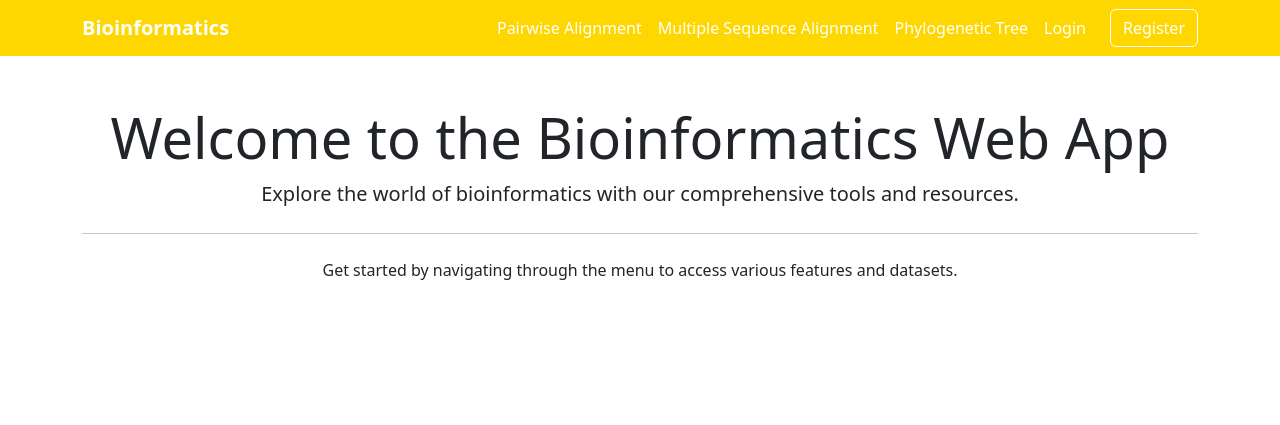
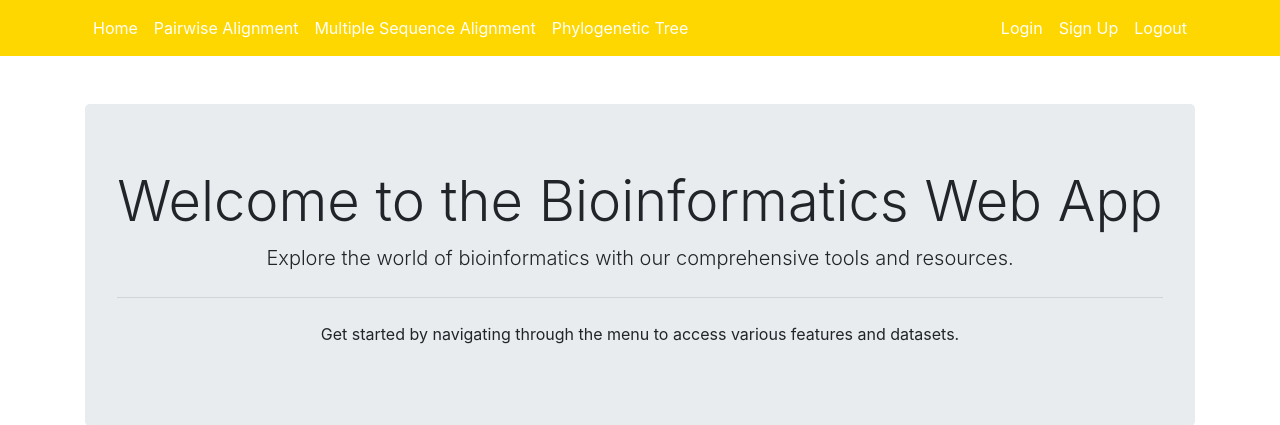
Before and after one commit to Salomon700/Bioinfo_portfolio-project, a Flask app: page / in a window 1280 px wide. Shown: the top 425 px of the page. Run offline with Flask 3, Linux system fonts and the light colour scheme; some libraries are stand-ins or nearby versions.

Commit message:
Front-end completed

```diff
--- a/website/templates/base.html
+++ b/website/templates/base.html
@@ -2,80 +2,112 @@
 <html lang="en">
   <head>
     <meta charset="UTF-8" />
-    <meta name="viewport" content="width=device-width, initial-scale=1.0" />
-    <title>{% block title %}Bioinformatics Web App{% endblock %}</title>
-    <!-- Bootstrap CSS -->
+    <meta name="viewport" content="width=device-width, initial-scale=1" />
     <link
-      href="https://cdn.jsdelivr.net/npm/bootstrap@5.3.0-alpha1/dist/css/bootstrap.min.css"
       rel="stylesheet"
+      href="https://stackpath.bootstrapcdn.com/bootstrap/4.4.1/css/bootstrap.min.css"
+      integrity="sha384-Vkoo8x4CGsO3+Hhxv8T/Q5PaXtkKtu6ug5TOeNV6gBiFeWPGFN9MuhOf23Q9Ifjh"
+      crossorigin="anonymous"
     />
+    <link
+      rel="stylesheet"
+      href="https://stackpath.bootstrapcdn.com/font-awesome/4.7.0/css/font-awesome.min.css"
+      crossorigin="anonymous"
+    />
+    <title>{% block title %}Home{% endblock %}</title>
     <style>
-      /* Custom Navbar Styles */
+      /* Updated Navbar Color */
       .navbar {
-        background-color: #ffd700; /* Gold color */
+        background-color: #ffd700 !important; /* Gold color */
       }
-      .navbar-brand,
-      .nav-link,
-      .btn {
-        color: #ffffff !important; /* White text for contrast */
+      .navbar .nav-link {
+        color: #ffffff !important; /* White text */
       }
-      .nav-link:hover,
-      .btn:hover {
-        color: #000000 !important; /* Black text on hover for readability */
-      }
-      .btn-register {
-        border-color: #ffffff; /* White border for register button */
+      .navbar .nav-link:hover {
+        color: #000000 !important; /* Black text on hover */
       }
     </style>
   </head>
   <body>
     <!-- Navbar -->
-    <nav class="navbar navbar-expand-lg">
+    <nav class="navbar navbar-expand-lg navbar-light">
       <div class="container">
-        <a class="navbar-brand fw-bold" href="/">Bioinformatics</a>
+        <!-- Navbar Toggle Button -->
         <button
           class="navbar-toggler"
           type="button"
-          data-bs-toggle="collapse"
-          data-bs-target="#navbarNav"
-          aria-controls="navbarNav"
+          data-toggle="collapse"
+          data-target="#navbar"
+          aria-controls="navbar"
           aria-expanded="false"
           aria-label="Toggle navigation"
         >
           <span class="navbar-toggler-icon"></span>
         </button>
-        <div class="collapse navbar-collapse" id="navbarNav">
-          <ul class="navbar-nav ms-auto">
-            <li class="nav-item">
-              <a class="nav-link" href="/pairwise-alignment"
+
+        <!-- Navbar Links -->
+        <div class="collapse navbar-collapse" id="navbar">
+          <!-- Left-aligned Links -->
+          <div class="navbar-nav">
+            <a class="nav-item nav-link" href="/">Home</a>
+            <a class="nav-item nav-link" href="/pairwise-alignment"
               >Pairwise Alignment</a
             >
-            </li>
-            <li class="nav-item">
-              <a class="nav-link" href="/multiple-alignment"
+            <a class="nav-item nav-link" href="/multiple-alignment"
               >Multiple Sequence Alignment</a
             >
-            </li>
-            <li class="nav-item">
-              <a class="nav-link" href="/phylogenetic-tree"
+            <a class="nav-item nav-link" href="/phylogenetic-tree"
               >Phylogenetic Tree</a
             >
-            </li>
-            <li class="nav-item">
-              <a class="nav-link" href="/login">Login</a>
-            </li>
-          </ul>
-          <a href="/register" class="btn btn-outline-light btn-register ms-3"
-            >Register</a
-          >
+          </div>
+
+          <!-- Right-aligned Buttons -->
+          <div class="navbar-nav ml-auto">
+            <a class="nav-item nav-link" href="/login">Login</a>
+            <a class="nav-item nav-link" href="/sign-up">Sign Up</a>
+            <a class="nav-item nav-link" href="/logout">Logout</a>
+          </div>
         </div>
       </div>
     </nav>
 
+    <!-- Messages -->
+    {% with messages = get_flashed_messages(with_categories=true) %} {% if
+    messages %} {% for category, message in messages %}
+    <div
+      class="alert alert-{{ 'danger' if category == 'error' else 'success' }} alert-dismissible fade show"
+      role="alert"
+    >
+      {{ message }}
+      <button
+        type="button"
+        class="close"
+        data-dismiss="alert"
+        aria-label="Close"
+      >
+        <span aria-hidden="true">&times;</span>
+      </button>
+    </div>
+    {% endfor %} {% endif %} {% endwith %}
+
     <!-- Main Content -->
     <div class="container mt-4">{% block content %} {% endblock %}</div>
 
-    <!-- Bootstrap Bundle JS -->
-    <script src="https://cdn.jsdelivr.net/npm/bootstrap@5.3.0-alpha1/dist/js/bootstrap.bundle.min.js"></script>
+    <!-- Scripts -->
+    <script
+      src="https://code.jquery.com/jquery-3.2.1.slim.min.js"
+      integrity="sha384-KJ3o2DKtIkvYIK3UENzmM7KCkRr/rE9/Qpg6aAZGJwFDMVNA/GpGFF93hXpG5KkN"
+      crossorigin="anonymous"
+    ></script>
+    <script
+      src="https://cdnjs.cloudflare.com/ajax/libs/popper.js/1.12.9/umd/popper.min.js"
+      integrity="sha384-ApNbgh9B+Y1QKtv3Rn7W3mgPxhU9K/ScQsAP7hUibX39j7fakFPskvXusvfa0b4Q"
+      crossorigin="anonymous"
+    ></script>
+    <script
+      src="https://maxcdn.bootstrapcdn.com/bootstrap/4.0.0/js/bootstrap.min.js"
+      integrity="sha384-JZR6Spejh4U02d8jOt6vLEHfe/JQGiRRSQQxSfFWpi1MquVdAyjUar5+76PVCmYl"
+      crossorigin="anonymous"
+    ></script>
   </body>
 </html>
```
Also changed, not shown: 1 other file. Lines whose indentation alone changed are shown as unchanged.
